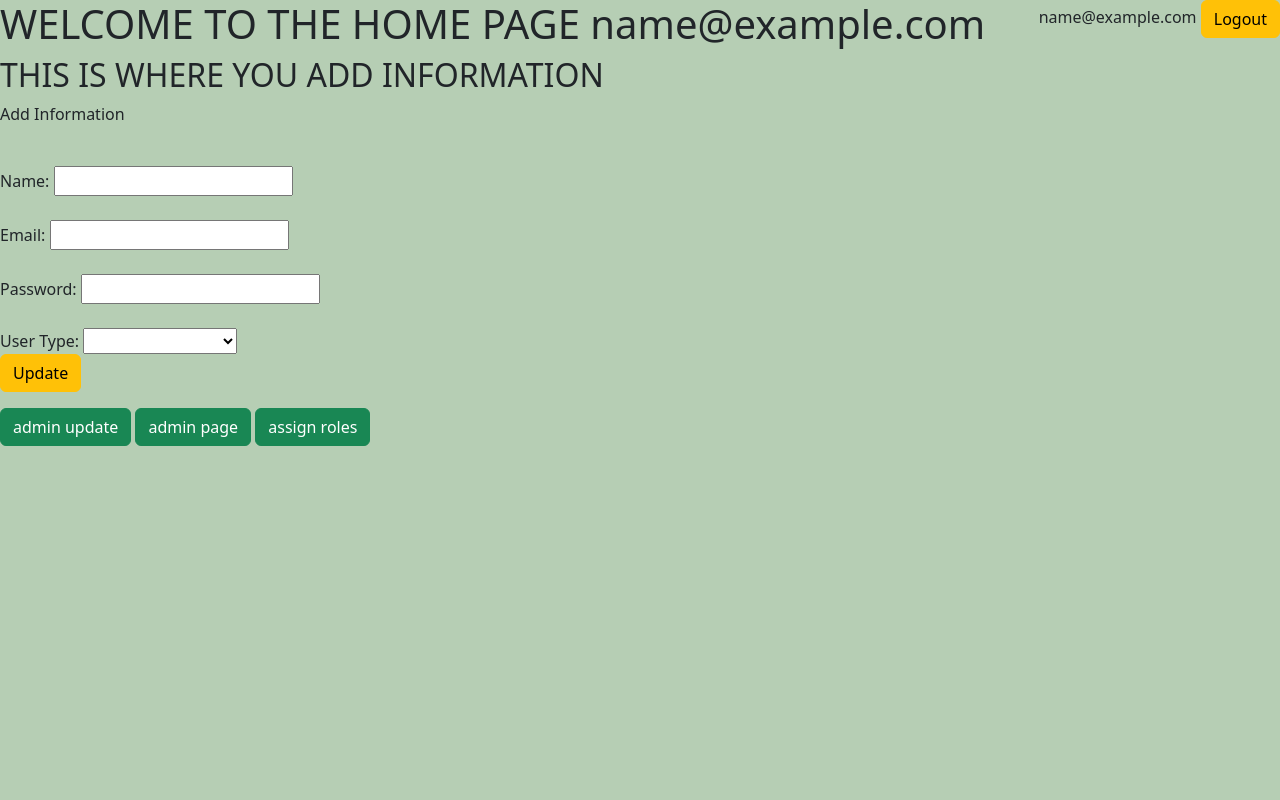
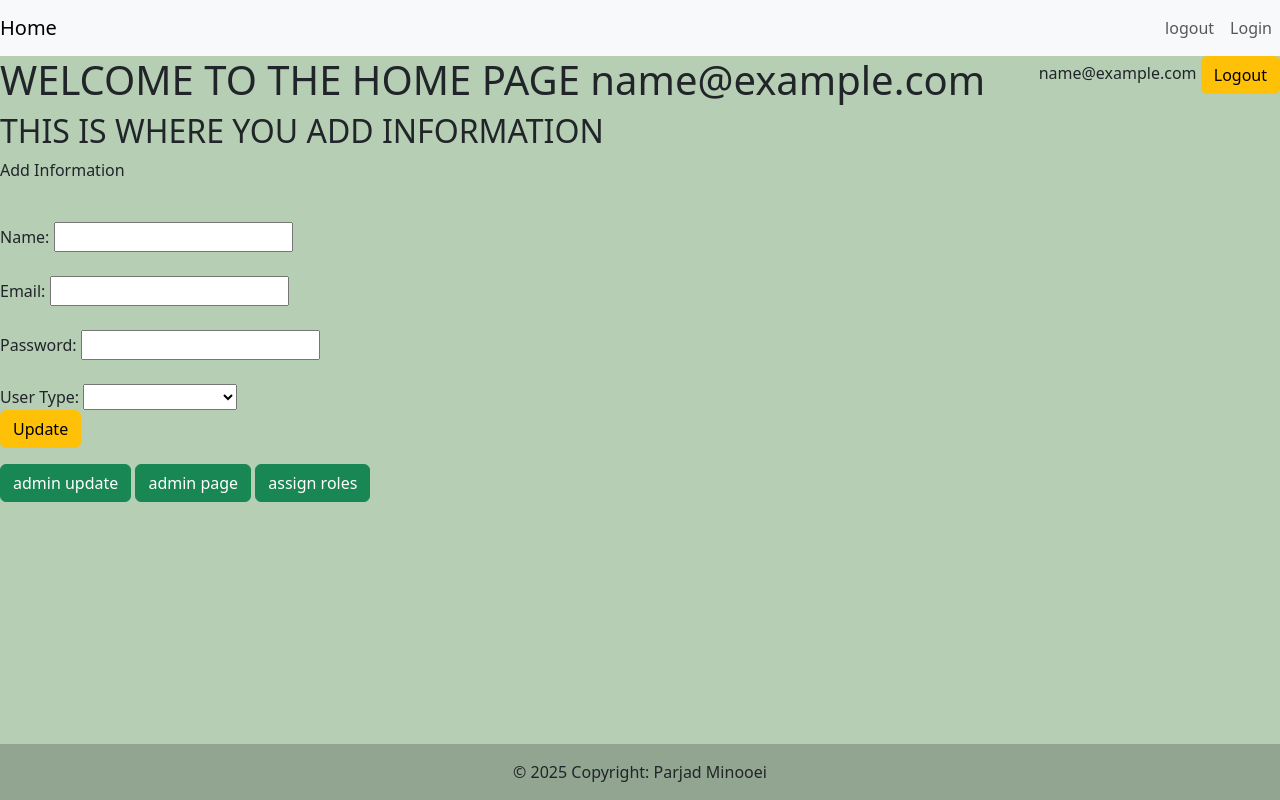
Before and after one commit to ParjadM/cms-numero, a PHP site: page /superadmin.php in a window 1280 px wide. Run offline with PHP 8.4, Linux system fonts and the light colour scheme; the visitor is signed in with stand-in values (Sample User, id 1); tables that the repository leaves empty or names only in its code hold one stand-in row (values such as "Sample post").

Commit message:
added header/footer

```diff
--- /dev/null
+++ b/footer.php
@@ -0,0 +1,15 @@
+<style>
+    footer {
+        background-color: #B6CEB4;
+        position: fixed;
+        left: 0;
+        bottom: 0;
+        width: 100%;
+        text-align: center;
+    }
+</style>
+<footer>
+    <div class="text-center p-3" style="background-color: rgba(0, 0, 0, 0.2);">
+        © 2025 Copyright: Parjad Minooei
+    </div>
+</footer>
--- /dev/null
+++ b/header.php
@@ -0,0 +1,33 @@
+<style>
+    body {
+        background-color: #B6CEB4;
+    }
+
+    #navbarNav {
+        position: absolute;
+        right: 0;
+    }
+</style>
+<script src="https://cdn.jsdelivr.net/npm/bootstrap@5.3.3/dist/js/bootstrap.min.js" integrity="sha384-0pUGZvbkm6XF6gxjEnlmuGrJXVbNuzT9qBBavbLwCsOGabYfZo0T0to5eqruptLy" crossorigin="anonymous"></script>
+<header>
+    <nav class="navbar navbar-expand-lg navbar-light bg-light">
+        <a class="navbar-brand" href="login.php">Home</a>
+        <button class="navbar-toggler" type="button" data-toggle="collapse" data-target="#navbarNav" aria-controls="navbarNav" aria-expanded="false" aria-label="Toggle navigation">
+            <span class="navbar-toggler-icon"></span>
+        </button>
+        <div class="collapse navbar-collapse" id="navbarNav">
+            <ul class="navbar-nav">
+                <li class="nav-item">
+                    <a class="nav-link" href="logout.php">logout</a>
+                </li>
+                <?php if (isset($_SESSION['email'])) { ?>
+                    <a class="nav-link" href="#">
+                        <?php echo $_SESSION['email']; ?>
+                    </a>
+                <?php } else { ?>
+                    <a class="nav-link" href="login.php">Login</a>
+                <?php } ?>
+            </ul>
+        </div>
+    </nav>
+</header>
--- a/login.php
+++ b/login.php
@@ -1,3 +1,4 @@
+<?php include 'header.php'; ?>
 <?php
 include 'connection.php';
 if (isset($_POST['login'])) {
@@ -116,5 +117,6 @@ if (isset($_POST['login'])) {
             </form>
         </center>
     </div>
+    <?php include 'footer.php'; ?>
 </body>
 </html>
--- a/superadmin.php
+++ b/superadmin.php
@@ -1,3 +1,4 @@
+<?php include 'header.php'; ?>
 <?php include 'connection.php'; ?>
 <link rel="stylesheet" href="https://cdn.jsdelivr.net/npm/bootstrap@5.3.3/dist/css/bootstrap.min.css" integrity="sha384-QWTKZyjpPEjISv5WaRU9OFeRpok6YctnYmDr5pNlyT2bRjXh0JMhjY6hW+ALEwIH" crossorigin="anonymous">
 <style>
@@ -75,3 +76,4 @@
         <a href="superupdate.php" class="btn btn-success">admin update</a>
         <a href="test.php" class="btn btn-success">admin page</a>
         <a href="superassign.php" class="btn btn-success">assign roles</a>
+        <?php include 'footer.php'; ?>
--- a/test.php
+++ b/test.php
@@ -10,6 +10,7 @@
         right: 0;
     }
 </style>
+<?php include 'header.php'; ?>
 <div class="heading">
     <?php
 
@@ -141,3 +142,4 @@
             echo '<a href="superadmin.php" class="btn btn-danger">Super Admin Page</a>';
         }
         ?>
+        <?php include 'footer.php'; ?>
--- a/userhome.php
+++ b/userhome.php
@@ -9,7 +9,9 @@
         position: absolute;
         right: 0;
     }
+
 </style>
+<?php include 'header.php'; ?>
 <div class="heading">
     <?php
 
@@ -72,3 +74,4 @@ if ($result->num_rows > 0) {
  }
 
 ?>
+<?php include 'footer.php'; ?>
```
